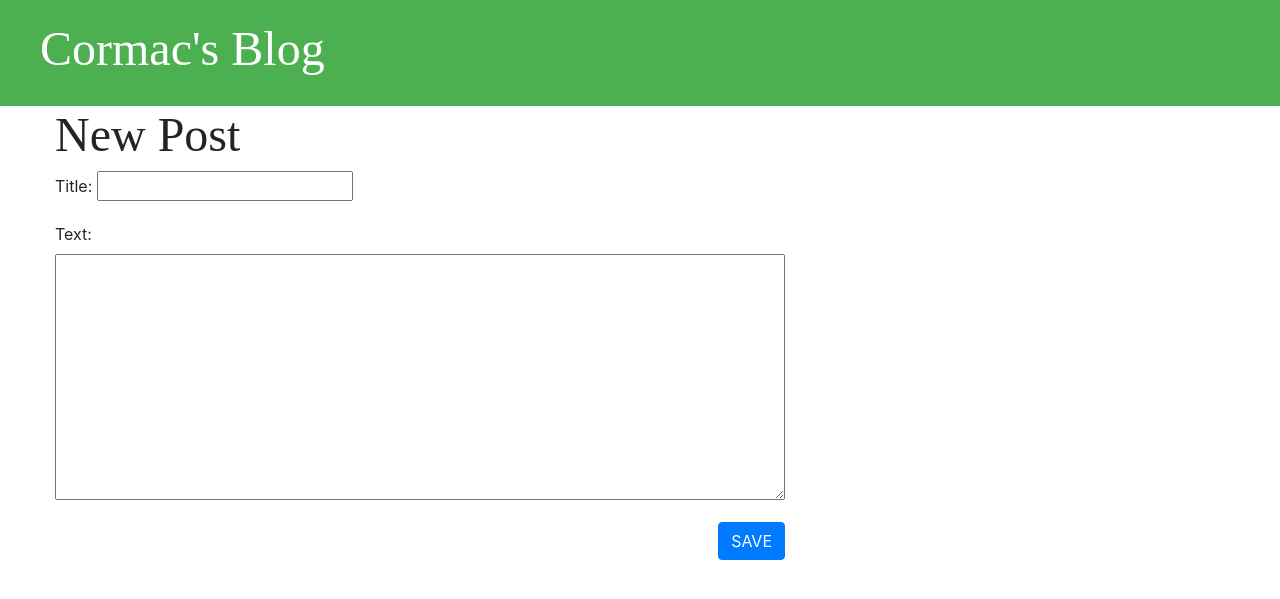
After one commit to Cormac2033/my_django_blog_site, a Django app: page /post/new/ in a window 1280 px wide. The commit adds this page. Shown: the top 599 px of the page. Run offline with Django 3.2, Linux system fonts and the light colour scheme; some libraries are stand-ins or nearby versions.

Commit message:
Add feature to create new blog posts from frontend.

```diff
--- /dev/null
+++ b/blog/forms.py
@@ -0,0 +1,8 @@
+from django import forms
+from .models import Post
+
+
+class PostForm(forms.ModelForm):
+    class Meta:
+        model = Post
+        fields = ('title', 'text')
--- a/blog/models.py
+++ b/blog/models.py
@@ -3,6 +3,7 @@ from django.utils import timezone
 
 # Create your models here.
 class Post(models.Model):
+    objects = None
     author = models.ForeignKey('auth.User', on_delete=models.CASCADE)
     title = models.CharField(max_length=200)
     text  = models.TextField()
--- a/blog/static/css/blog.css
+++ b/blog/static/css/blog.css
@@ -14,8 +14,14 @@
     margin-left: 40px;
 }
 
+/* This caused the wrong font -
+ h1, h2, h3, h4 {
+    font-family: 'Tangerine', 'Inconsolata', 'Droid Sans', serif;
+    font-size: 48px;
+} */
+
 h1, h2, h3, h4 {
-    font-family: 'Tangerine', 'Inconsolata', 'Droid Sans', serif;
+    font-family: "Times New Roman", Times, serif;
     font-size: 48px;
 }
 
@@ -27,10 +33,20 @@ h1, h2, h3, h4 {
     margin-bottom: 70px;
 }
 
-.post {
+.post h1 a {
     color: #000000;
 }
 
+/* To add a colour change after clicking on link...
 .post h1 a:visited {
     color: purple;
 }
+*/
+
+.post-form-blog textarea {
+    width:100%;
+}
+
+.post-form-blog .btn-primary {
+    float: right;
+}
--- a/blog/templates/blog/base.html
+++ b/blog/templates/blog/base.html
@@ -1,4 +1,6 @@
 {% load static %}
+
+
 <!DOCTYPE html>
 <html lang="en">
 <head>
--- /dev/null
+++ b/blog/templates/blog/post_edit.html
@@ -0,0 +1,10 @@
+{% extends 'blog/base.html' %}
+
+{% block content %}
+    <h1>New Post</h1>
+        <form method="post" class="post-form-blog">
+            {% csrf_token %}
+            {{ form.as_p }}
+            <button type="submit" class="btn btn-primary">SAVE</button>
+        </form>
+{% endblock %}
--- a/blog/urls.py
+++ b/blog/urls.py
@@ -3,10 +3,14 @@ from . import views
 
 urlpatterns = [
     # 127.0.0.1.8000 --> local
-    # gra-productions.com --> online
+    # gra-productions.com --> online for example
     path('', views.post_list, name='post_list'),
 
     # 127.0.0.1.8000/post/2 --> local
     # gra-productions.com/post/2 --> online
-    path('post/<int:pk>/', views.post_detail, name='post_detail')
+    path('post/<int:pk>/', views.post_detail, name='post_detail'),
+
+    # 127.0.0.1.8000/post/new --> local
+    # gra-productions.com/post/new --> online
+    path('post/new/', views.post_new, name='post_new'),
 ]
--- a/blog/views.py
+++ b/blog/views.py
@@ -1,5 +1,7 @@
-from django.shortcuts import render, get_object_or_404
+from django.shortcuts import render, get_object_or_404, redirect
 from django.utils import timezone
+
+from .forms import PostForm
 from .models import Post
 
 # Create your views here.
@@ -15,3 +17,18 @@ def post_detail(request, pk):
     post = get_object_or_404(Post, pk=pk)
     stuff_for_frontend = {'post': post}
     return render(request, 'blog/post_detail.html', stuff_for_frontend)
+
+
+def post_new(request):
+    if request.method == 'POST':
+        form = PostForm(request.POST)
+        if form.is_valid():
+            post = form.save(commit=False)
+            post.author = request.user
+            post.published_date = timezone.now()
+            post.save()
+            return redirect('post_detail', pk=post.pk)
+    else:
+        form = PostForm()
+        stuff_for_frontend = {'form': form}
+    return render(request, 'blog/post_edit.html', stuff_for_frontend)
```
Also changed, not shown: db.sqlite3.
